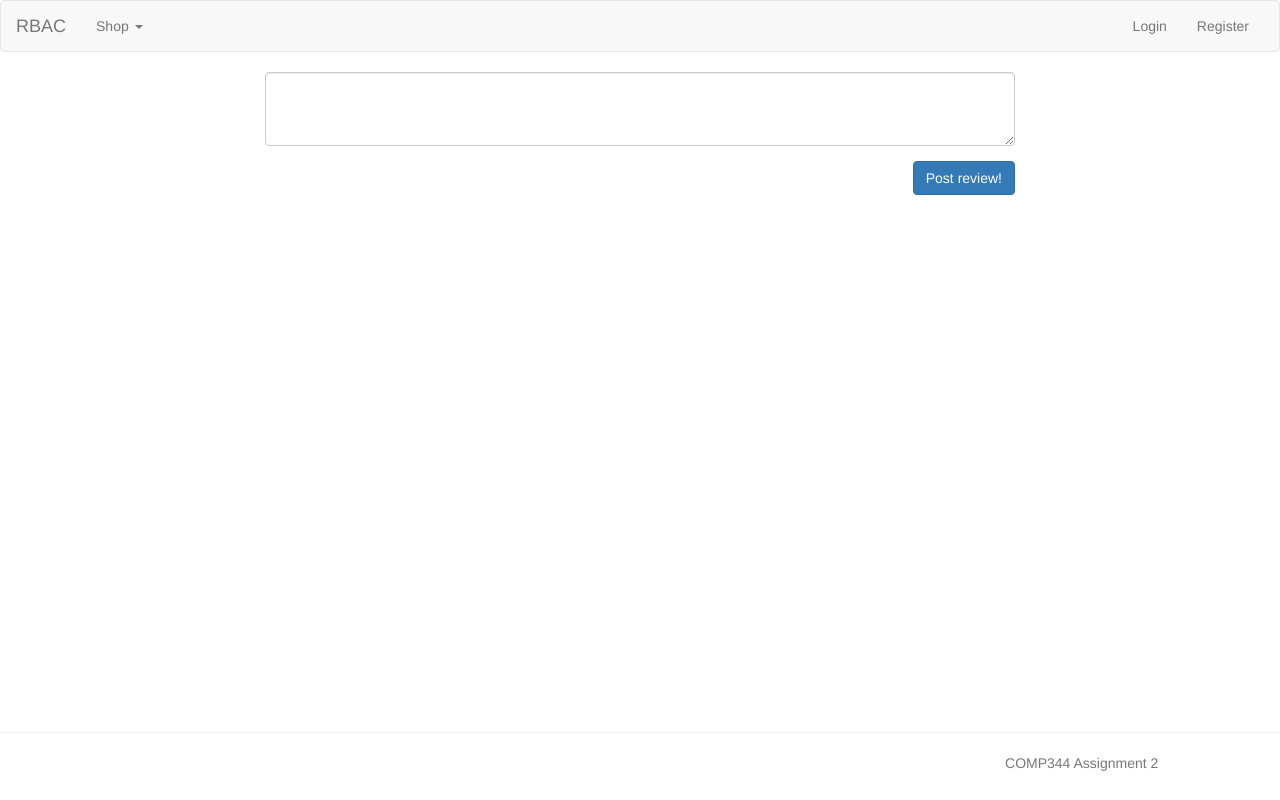
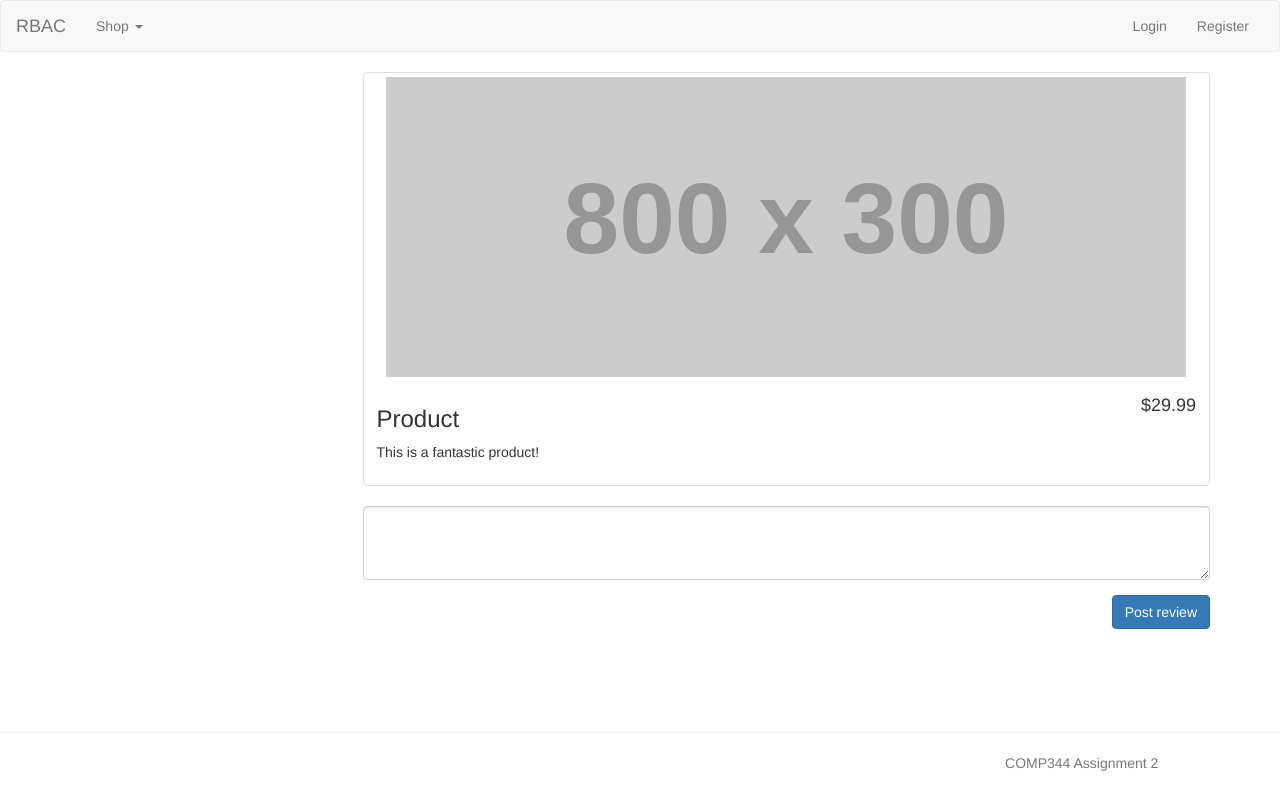
Before and after one commit to masharialrasheed/comp344, a PHP site: page /PostReview.php in a window 1280 px wide. Run offline with PHP 8.4, Linux system fonts and the light colour scheme; grey boxes labelled with a size stand in for pictures from a placeholder-image service; data that the repository does not hold is empty; some libraries are stand-ins or nearby versions.

Commit message:
placeholder style update

```diff
--- a/comp344-src/public/DisplayProduct.php
+++ b/comp344-src/public/DisplayProduct.php
@@ -20,13 +20,13 @@
               <h4 class="pull-right">$29.99</h4>
               <h3>Product</h3>
               <p>This is a fantastic product!</p>
-
           </div>
         </div>
 
-        <div class="well">
+        <div >
+          <br><br>
           <div class="text-right">
-            <a href="PostReview.php" class="btn btn-primary">Leave a Review</a>
+            <a href="PostReview.php" class="btn btn-primary">Write a review</a>
           </div>
           <hr>
           <div class="row">
--- a/comp344-src/public/PostReview.php
+++ b/comp344-src/public/PostReview.php
@@ -11,13 +11,22 @@
 <div class="container content">
 
   <div class="row">
-    <div class="col-xs-8 col-xs-offset-2">
-      <form action="index.html" method="post">
+    <div class="col-sm-9 col-sm-offset-3">
+      <div class="thumbnail">
+        <img class="img-responsive" src="http://placehold.it/800x300" alt="">
+        <div class="caption">
+            <h4 class="pull-right">$29.99</h4>
+            <h3>Product</h3>
+            <p>This is a fantastic product!</p>
+        </div>
+      </div>
+
+      <form method="post">
         <div class="form-group">
           <textarea class="form-control" rows="3"></textarea>
         </div>
         <div class="form-group">
-          <button type="submit" class="btn btn-primary pull-right">Post review!</button>
+          <button type="submit" class="btn btn-primary pull-right">Post review</button>
         </div>
       </form>
     </div>
```
